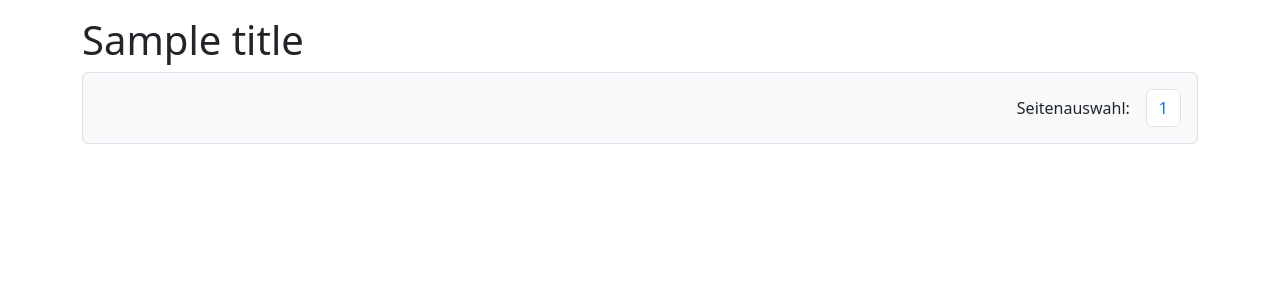
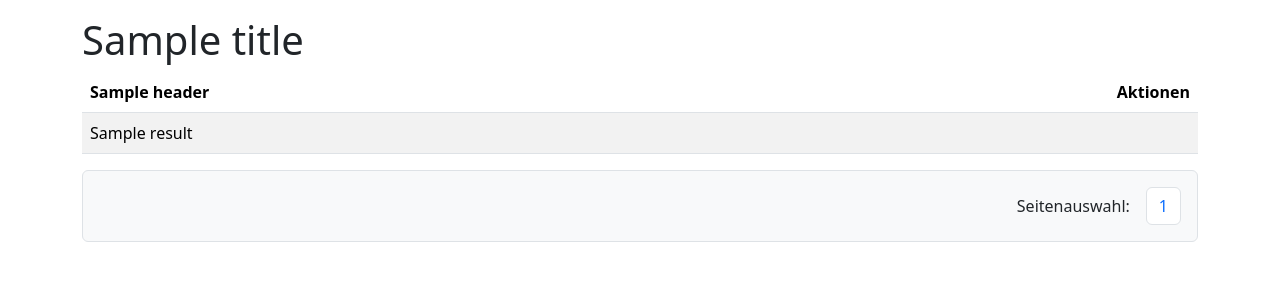
Before and after one commit to Actionb/berichtsheft, a Django app: template web/templates/list.html in a window 1280 px wide. Shown: the part 97-397 px from the top of the page. Run offline with Django 5.2, Linux system fonts and the light colour scheme; the template is opened without the code that fills it: most values are stand-ins (such as "Sample title", 1, 10 or a date in 2020); some libraries are stand-ins or nearby versions.

Commit message:
Render results in list.html

```diff
--- a/web/templates/list.html
+++ b/web/templates/list.html
@@ -1,9 +1,30 @@
 {% extends "base.html" %}
+{% load actions %}
 {% block main %}
     <h1>
         {% block page_title %}{{ title }}{% endblock %}
     </h1>
     {% block results %}
+        <table class="table table-striped">
+            <thead>
+                <tr>
+                    {% for header in headers %}<th class="sticky-top z-2">{{ header }}</th>{% endfor %}
+                    <th class="sticky-top z-2" style="width: 6%;">Aktionen</th>
+                </tr>
+            </thead>
+            <tbody>
+                {% for result_object, result_row in result_rows %}
+                    <tr>
+                        {% for result in result_row %}<td>{{ result }}</td>{% endfor %}
+                        <td>
+                            {% for action in actions %}
+                                <div class="my-2">{% render_action action request result_object %}</div>
+                            {% endfor %}
+                        </td>
+                    </tr>
+                {% endfor %}
+            </tbody>
+        </table>
     {% endblock results %}
     {% block sticky-bottom %}
         <div class="d-flex position-sticky start-0 bottom-0 p-3 border rounded bg-light">
```
